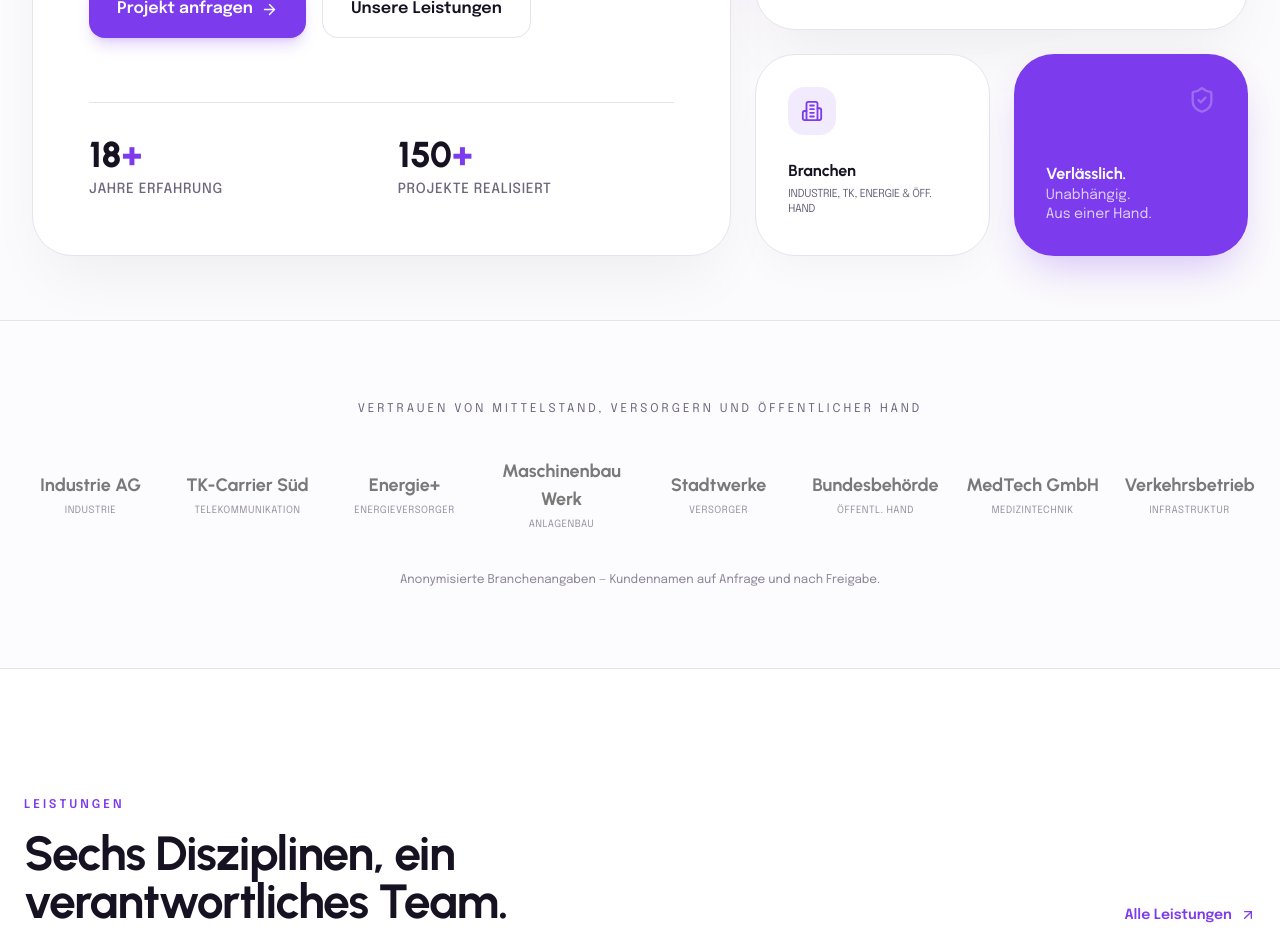
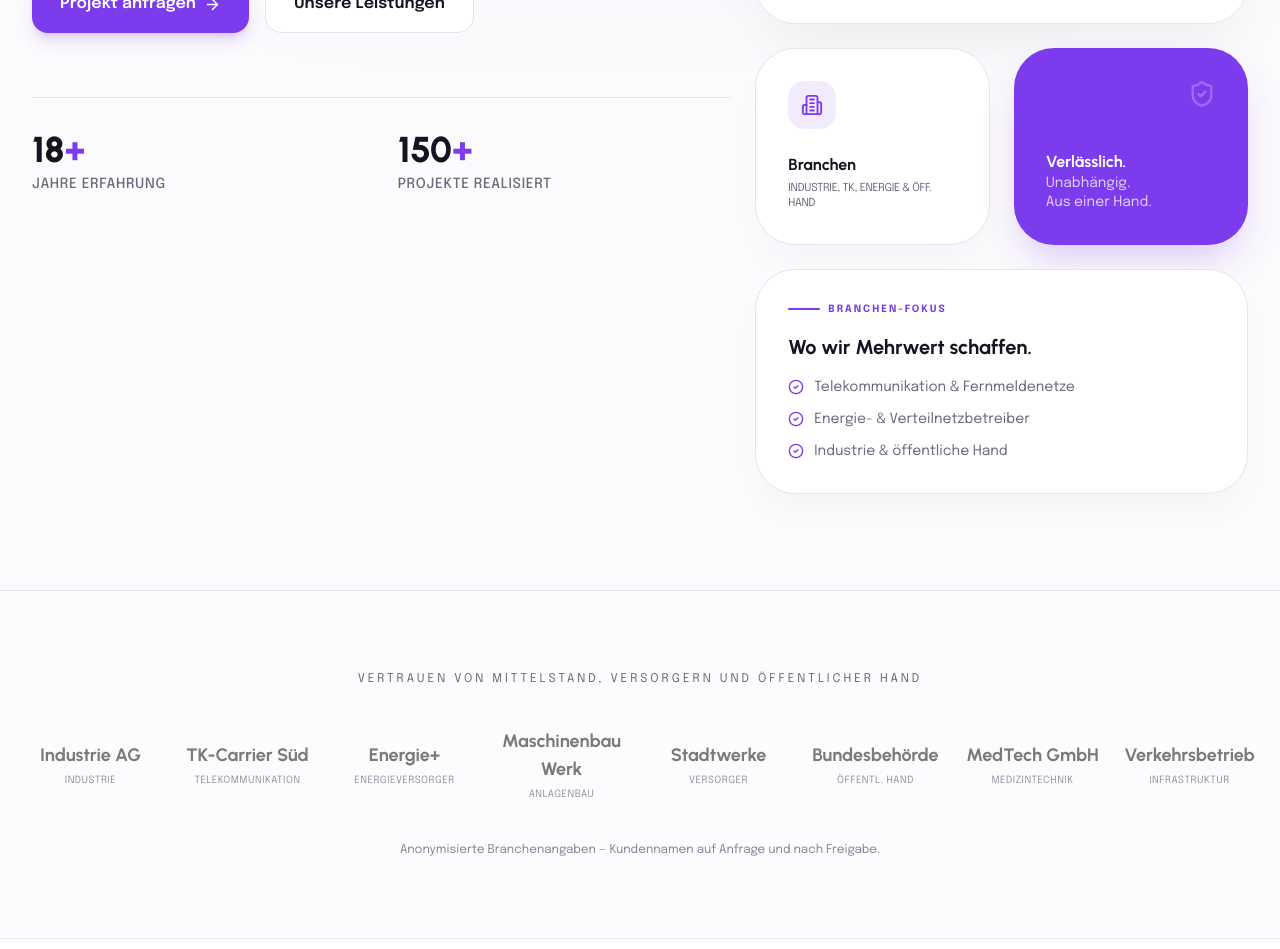
Before and after one commit to dvvvvv411/fortel, a React (Vite) app: page / in a window 1280 px wide. Shown: the part 793-1742 px from the top of the page. Built offline with nearby package versions, Linux system fonts and the light colour scheme; the HTML template or start-up script is replaced by a standard one.

Commit message:
Changes
Co-authored-by: dvvvvv411 <212236081+dvvvvv411@users.noreply.github.com>

```diff
--- a/src/components/landing-v2/HeroBento.tsx
+++ b/src/components/landing-v2/HeroBento.tsx
@@ -1,16 +1,14 @@
 import { Link } from 'react-router-dom';
-import { ArrowRight, Building2, ShieldCheck, Cable, Users, CalendarDays, Lightbulb } from 'lucide-react';
+import { ArrowRight, Building2, ShieldCheck, Cable, Users, CalendarDays, Lightbulb, CheckCircle2 } from 'lucide-react';
 
 const HeroBento = () => {
   return (
-    <section className="relative w-full flex items-center justify-center bg-muted/40 pt-24 sm:pt-28 pb-16 px-4 sm:px-6 md:px-8 overflow-hidden">
+    <section className="relative w-full flex items-start justify-center bg-muted/40 pt-24 sm:pt-28 pb-24 px-4 sm:px-6 md:px-8 overflow-hidden">
       <div className="absolute top-0 left-1/2 -translate-x-1/2 w-[1100px] h-[520px] rounded-full bg-primary/[0.06] blur-[120px] pointer-events-none" />
 
-      <div className="relative max-w-7xl w-full grid grid-cols-12 gap-5 lg:gap-6">
-        {/* ───── LEFT: MAIN CONTENT CARD ───── */}
-        <div className="hero-animate hero-animate-1 col-span-12 lg:col-span-7 bg-background rounded-[2.5rem] p-8 md:p-12 lg:p-14 shadow-[0_32px_64px_-16px_rgba(0,0,0,0.06)] border border-border flex flex-col justify-between relative overflow-hidden group">
-          <div className="absolute -top-24 -right-24 w-96 h-96 bg-primary/[0.05] blur-[100px] rounded-full group-hover:bg-primary/10 transition-colors duration-700" />
-
+      <div className="relative max-w-7xl w-full grid grid-cols-12 gap-5 lg:gap-6 items-start">
+        {/* ───── LEFT: STICKY MAIN CONTENT (transparent) ───── */}
+        <div className="hero-animate hero-animate-1 col-span-12 lg:col-span-7 lg:sticky lg:top-28 lg:self-start flex flex-col justify-between relative">
           <div className="relative">
             <div className="inline-flex items-center gap-2 px-4 py-2 bg-primary/5 border border-primary/10 rounded-full mb-8">
               <ShieldCheck size={13} className="text-primary" />
@@ -152,6 +150,31 @@ const HeroBento = () => {
               </div>
             </div>
           </div>
+
+          {/* Extra "Branchen-Fokus" tile — adds scroll length so sticky effect is visible */}
+          <div className="hero-animate hero-animate-4 bg-background rounded-[2.5rem] p-7 sm:p-8 border border-border shadow-[0_20px_40px_-12px_rgba(0,0,0,0.04)] relative overflow-hidden">
+            <div className="flex items-center gap-2 mb-4">
+              <span className="h-[2px] w-8 bg-primary rounded-full" />
+              <span className="text-[10px] font-bold tracking-[0.2em] text-primary uppercase">
+                Branchen-Fokus
+              </span>
+            </div>
+            <h3 className="font-display text-lg sm:text-xl font-bold text-foreground leading-tight mb-4">
+              Wo wir Mehrwert schaffen.
+            </h3>
+            <ul className="space-y-3">
+              {[
+                'Telekommunikation & Fernmeldenetze',
+                'Energie- & Verteilnetzbetreiber',
+                'Industrie & öffentliche Hand',
+              ].map((item) => (
+                <li key={item} className="flex items-start gap-2.5 text-sm text-muted-foreground">
+                  <CheckCircle2 size={16} className="text-primary mt-0.5 shrink-0" />
+                  <span>{item}</span>
+                </li>
+              ))}
+            </ul>
+          </div>
         </div>
       </div>
     </section>
```
Also changed, not shown: .lovable/plan.md.
